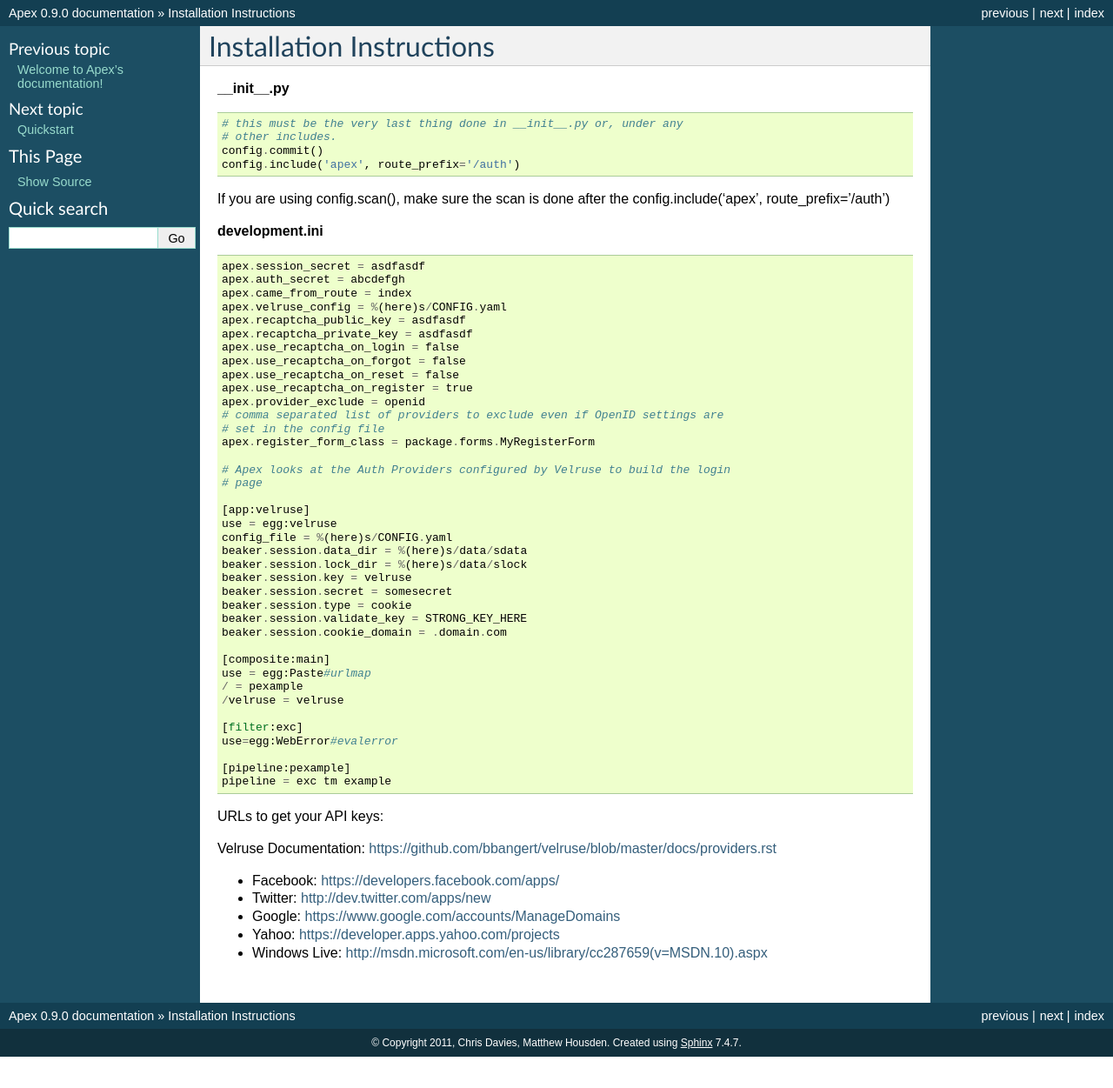
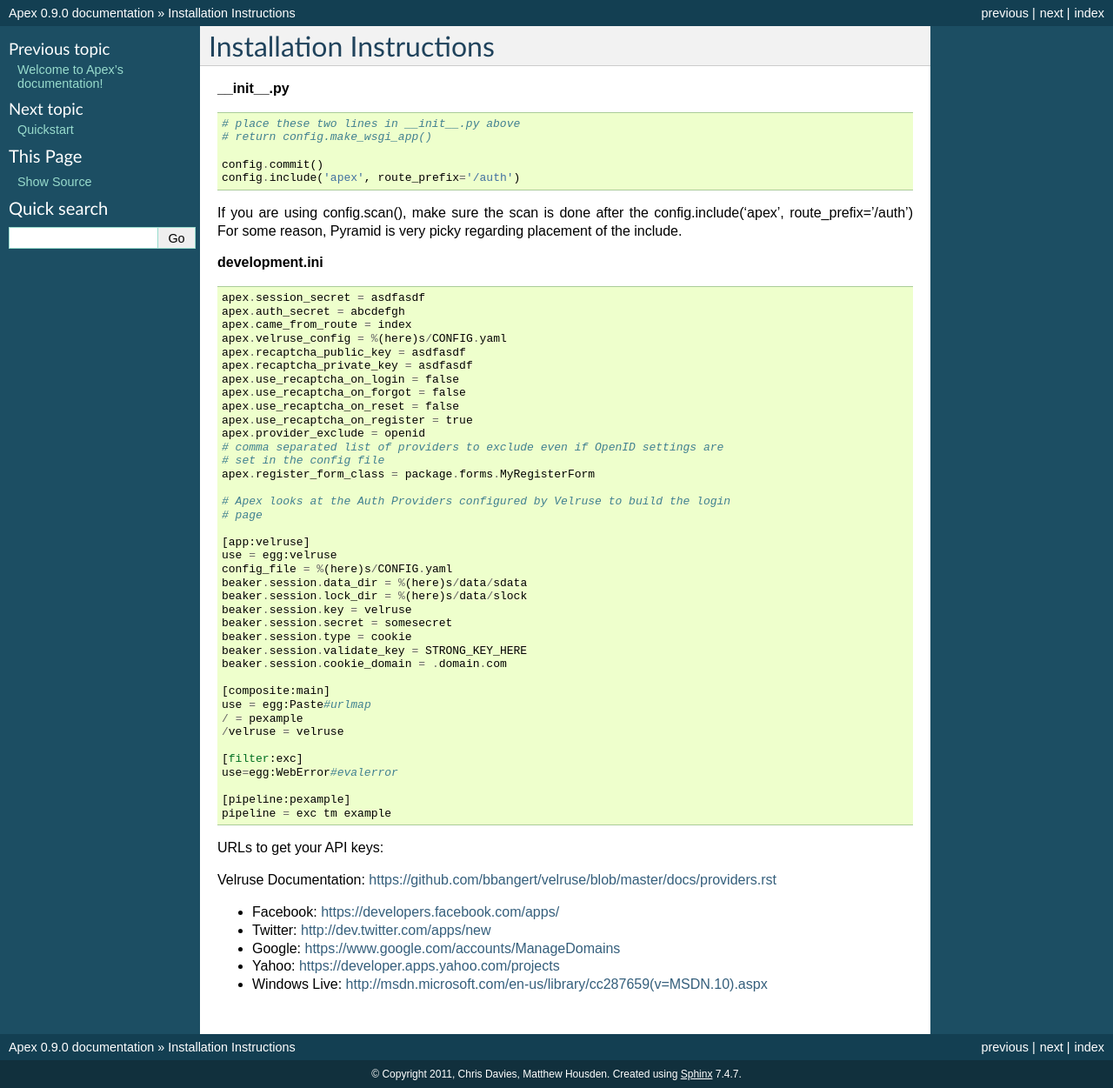
Before and after one commit to cd34/apex, a Sphinx documentation site: the page built from docs/source/INSTALL.rst, in a window 1280 px wide. Shown: the whole page at 87% size. Built offline with Sphinx 7.4.7, drawn with Linux system fonts in a browser that asks for light colours; before the commit the page ends 1215 px from its top, so only the background shows below that.

Commit message:
documentation regarding Pyramid 1.2 app changes

```diff
--- a/docs/source/INSTALL.rst
+++ b/docs/source/INSTALL.rst
@@ -5,13 +5,15 @@ Installation Instructions
 
 ::
 
-    # this must be the very last thing done in __init__.py or, under any
-    # other includes.
+    # place these two lines in __init__.py above
+    # return config.make_wsgi_app()
+
     config.commit()
     config.include('apex', route_prefix='/auth')
 
 If you are using config.scan(), make sure the scan is done after the
-config.include('apex', route_prefix='/auth')
+config.include('apex', route_prefix='/auth')  For some reason, Pyramid
+is very picky regarding placement of the include.
 
 **development.ini**
 
--- a/docs/source/QUICKSTART.rst
+++ b/docs/source/QUICKSTART.rst
@@ -105,11 +105,15 @@ In **example/__init__.py**, before the return config.make_wsgi_app(), put:
 
 ::
 
+    # place these two lines in __init__.py above
+    # return config.make_wsgi_app()
+
     config.commit()
     config.include('apex', route_prefix='/auth')
 
 If you are using config.scan(), make sure the scan is done after the
-config.include('apex', route_prefix='/auth')
+config.include('apex', route_prefix='/auth')  For some reason, Pyramid
+is very picky regarding placement of the include.
 
 In **example/__init__.py**, we'll add the following route:
 
```
